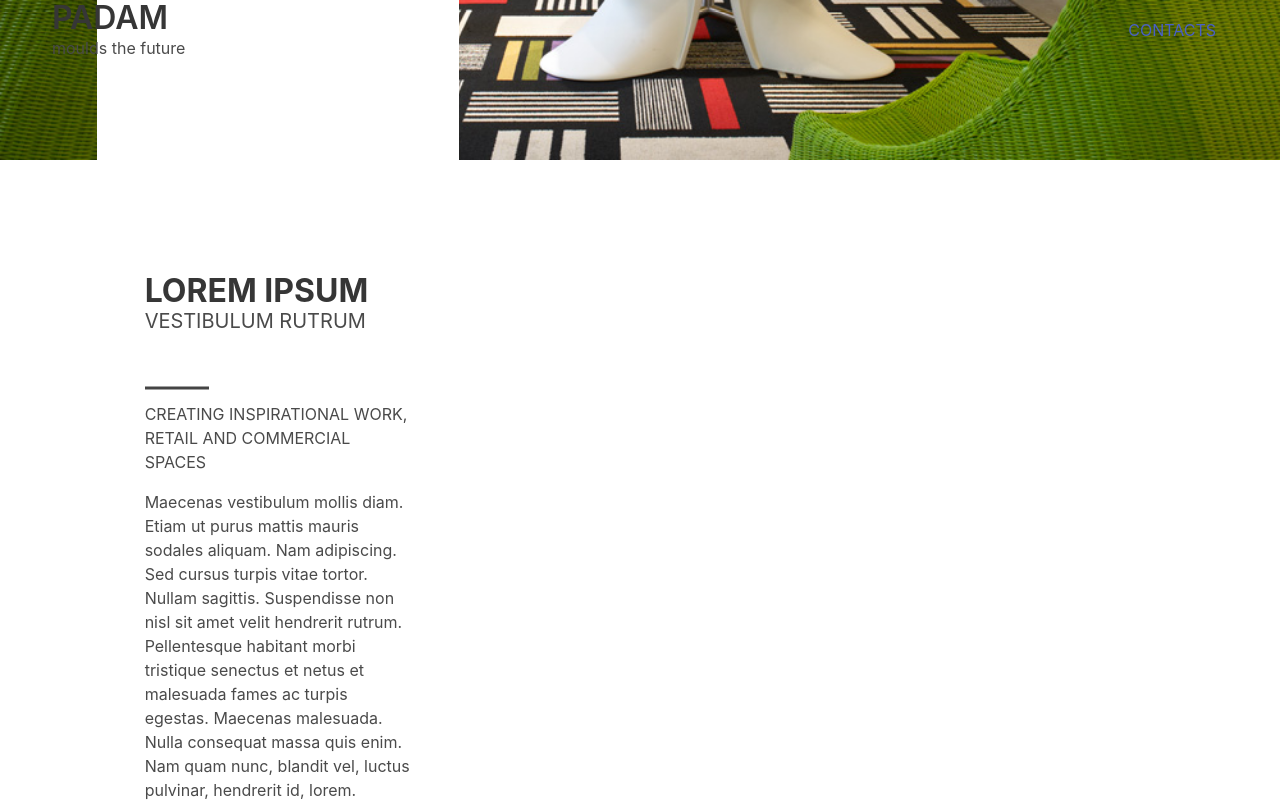
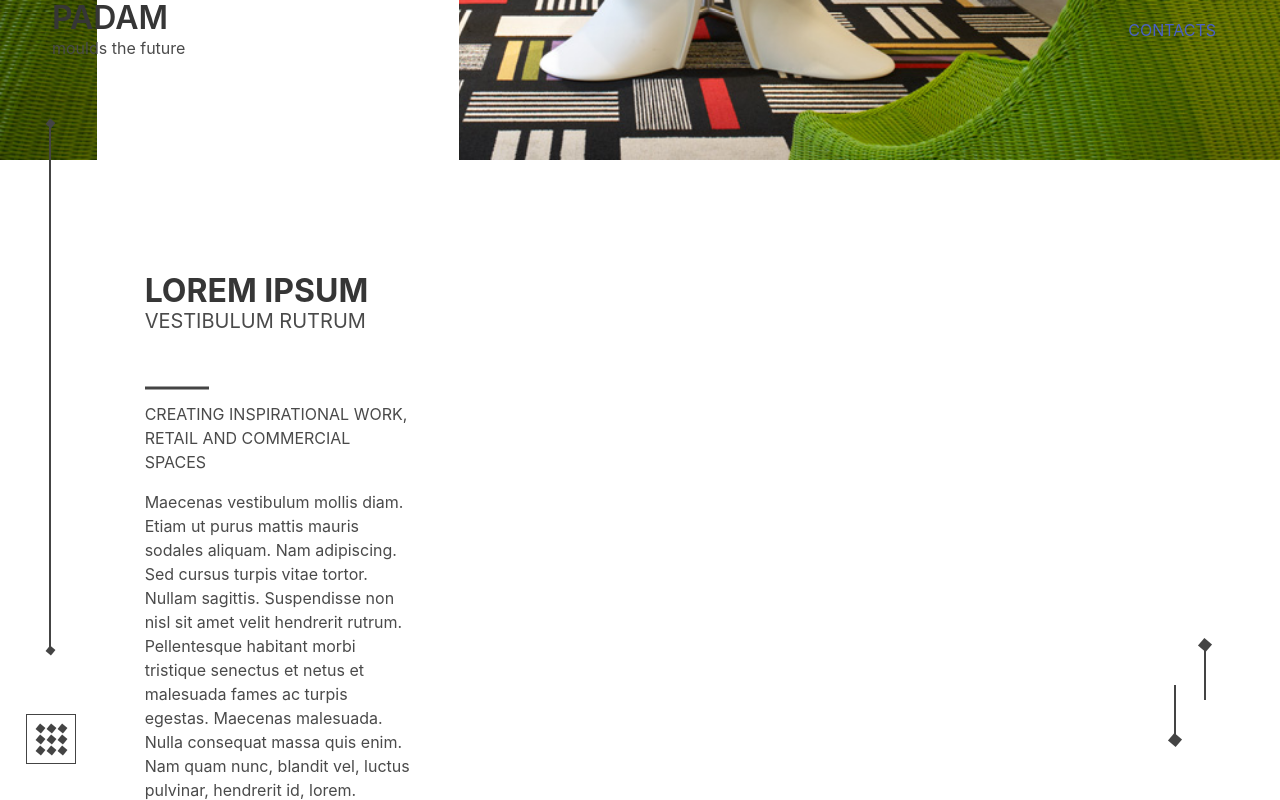
Before and after one commit to developerpaddy/padam, a website: page index.html in a window 1280 px wide. Shown: the top 800 px of the page. Drawn offline with nearby package versions, Linux system fonts and the light colour scheme.

Commit message:
added fixed elements

```diff
--- a/index.html
+++ b/index.html
@@ -98,6 +98,66 @@
       /* section{
         border-top: 1px solid red;
       } */
+      .dimond{
+        width: 7px;
+        height: 7px;
+        background-color: #444;
+        transform: rotateZ(130deg);
+      }
+      .vertLine{
+        width: 2px;
+        background-color: #444;
+        height: 65vh;
+      }
+      .progressBar{
+        height: 70%;
+        /* width: 10%; */
+        position: fixed;
+        left: calc( 3% + 12px);
+        top: 50%;
+        transform: translateY(-50%);
+        transform-origin: center;
+      }
+      .humberger{
+        position: fixed;
+        height: 50px;
+        width: 50px;
+        left: 3%;
+        bottom: 3%;
+        border: 1px solid #444;
+        padding: 8px;
+        line-height: 0;
+      }
+      #slideNavigation{
+        position: fixed;
+        bottom: 10%;
+        height: 10vh;
+        right: 50px;
+      }
+      .navigationRightBottom .bottom,
+      .navigationRightBottom .top{
+        cursor: pointer;
+      }
+      .navigationRightBottom .vertLine{
+        height: 50px;
+      }
+      .navigationRightBottom .dimond{
+        width: 10px;
+        height: 10px;
+      }
+      .navigationRightBottom .bottom{
+        transform: rotateZ(180deg);
+        margin-right: 20px;
+        margin-top: 45px;
+      }
+      .alignDimondsLine{
+        display: flex;
+        flex-direction: column;
+        align-items: center;
+      }
+      .dimondChecks .dimond {
+          margin: 2px 2px;
+      }
     </style>
   </head>
   <body class="">
@@ -144,6 +204,58 @@
     <div class="columns center-line">
       <div class="column px-0">
         <div class="line"></div>
+      </div>
+    </div>
+
+
+    <div class="columns progressBar">
+      <div class="column is-1">
+        <div class="alignDimondsLine">
+          <div class="dimond"></div>
+          <div class="vertLine"></div>
+          <div class="dimond"></div>
+        </div>
+      </div>
+    </div>
+
+    <div class="columns humberger">
+      <div class="cloumn is-1">
+        <div class="alignDimondsLine">
+          <div class="dimondChecks active">
+            <div class="is-flex">
+              <div class="dimond"></div>
+              <div class="dimond"></div>
+              <div class="dimond"></div>
+            </div>
+            <div class="is-flex">
+              <div class="dimond"></div>
+              <div class="dimond"></div>
+              <div class="dimond"></div>
+            </div>
+            <div class="is-flex">
+              <div class="dimond"></div>
+              <div class="dimond"></div>
+              <div class="dimond"></div>
+            </div>
+          </div>
+          <div class="dimondCross"></div>
+        </div>
+      </div>
+    </div>
+
+
+    <div id="slideNavigation" class="columns">
+      <div class="column is-1">
+        <div class="navigationRightBottom is-flex is-justify-content-center">
+          <div class="bottom alignDimondsLine">
+            <div class="dimond"></div>
+            <div class="vertLine"></div>
+          </div>
+          <div class="top alignDimondsLine">
+            <div class="dimond"></div>
+            <div class="vertLine"></div>
+          </div>
+        </div>
       </div>
     </div>
 
--- a/lib/main_gsap_backup.js
+++ b/lib/main_gsap_backup.js
@@ -44,7 +44,7 @@ document.addEventListener('DOMContentLoaded', function () {
 
   scene1.to("#sec1_ani", {
     duration: 1,
-    top: "-100%",
+    y: "-100%",
     opacity: 0
   },
   0.1);
```
